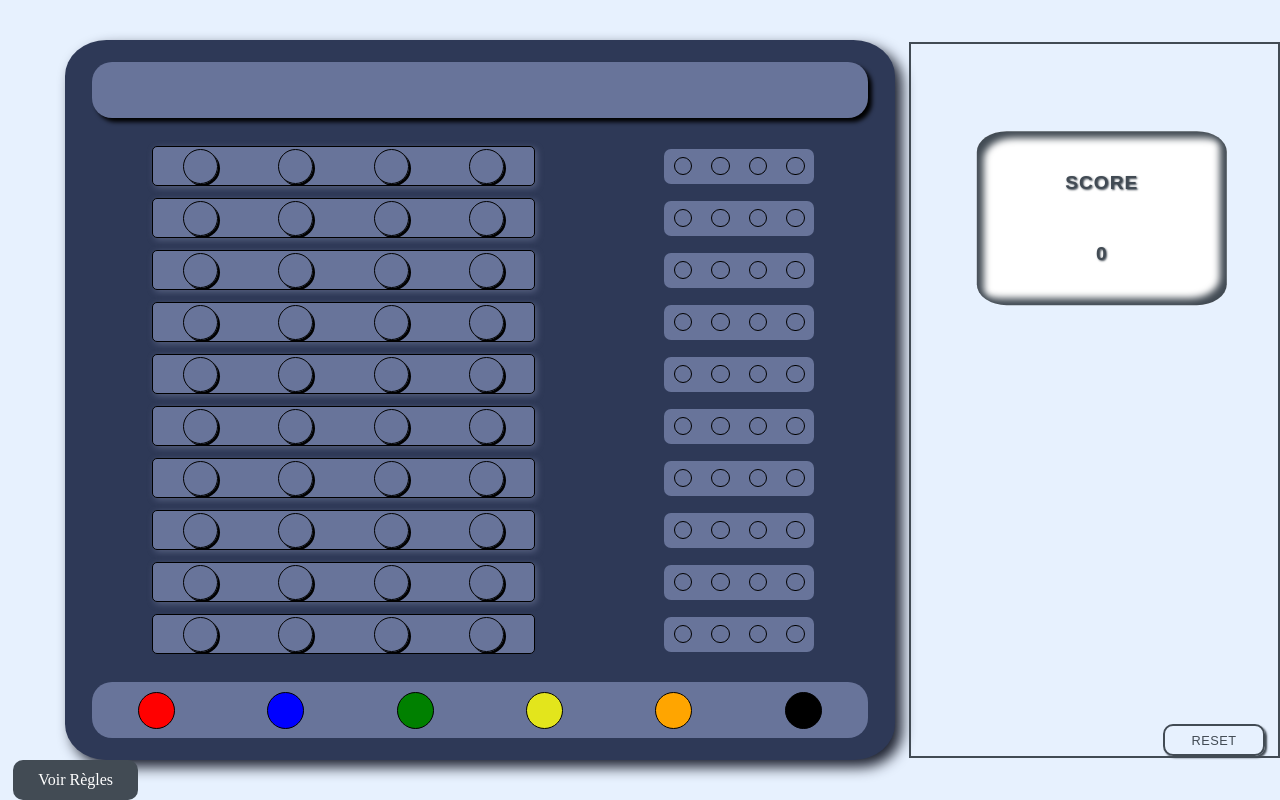
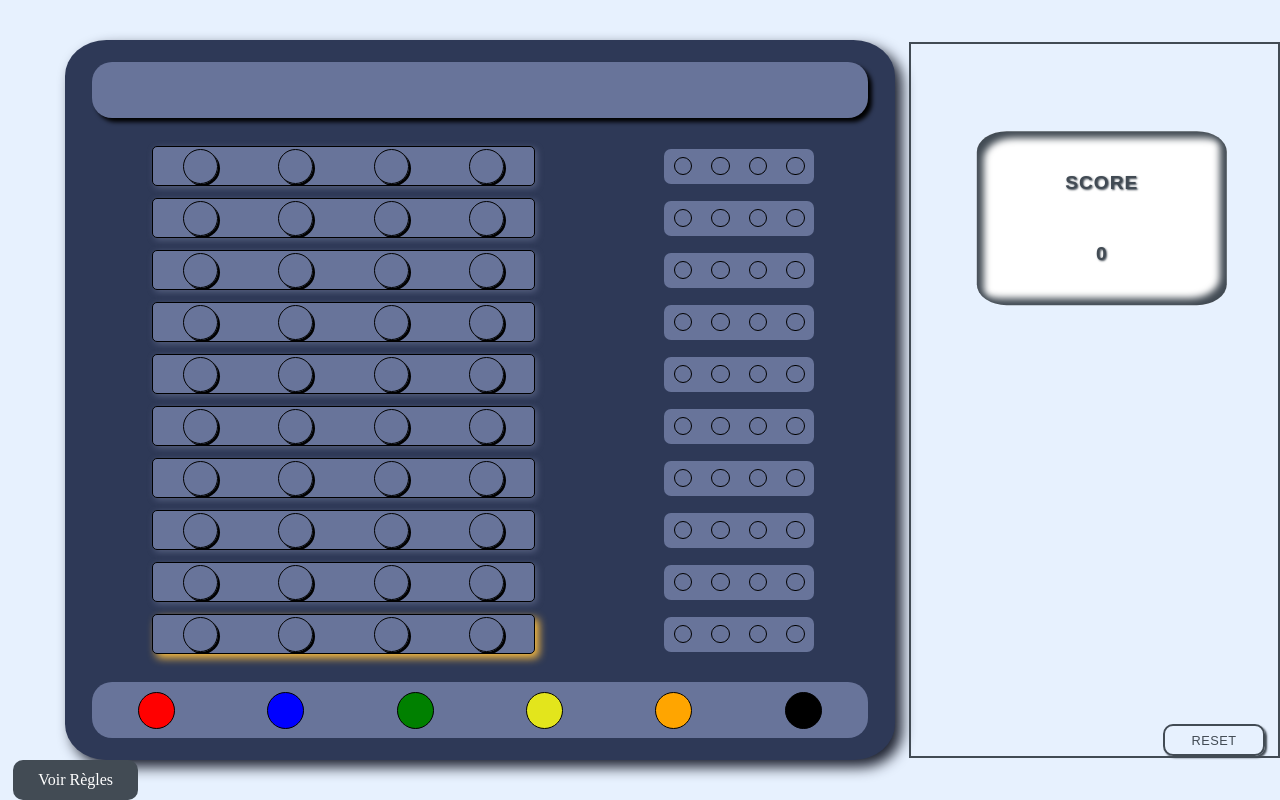
Before and after one commit to Flothar78/mastermind, a Vue app: page / in a window 1280 px wide. Built offline with nearby package versions, Linux system fonts and the light colour scheme; the HTML template or start-up script is replaced by a standard one.

Commit message:
adjust and synchronise pulse  animationson availableColors and first row

```diff
--- a/src/components/AvailableColors.vue
+++ b/src/components/AvailableColors.vue
@@ -89,9 +89,9 @@ const dragStart = (event, index) => {
 
 @keyframes pulse {
   0% {
-    box-shadow: 8px 8px 2px #ffbf3e;
+    box-shadow: 6px 6px 2px #ffbf3e;
   }
-  30% {
+  70% {
     box-shadow: 0 0 0 transparent;
   }
   100% {
--- a/src/components/PeonsRow.vue
+++ b/src/components/PeonsRow.vue
@@ -208,10 +208,10 @@ const handleDrop = (event, rowIndex) => {
   0% {
     box-shadow: 0 0 0 transparent;
   }
-  40% {
+  80% {
     box-shadow: 4px 4px 8px #ffbf3e;
   }
-  50% {
+  90% {
     box-shadow: 0 0 0 transparent;
   }
   100% {
```
